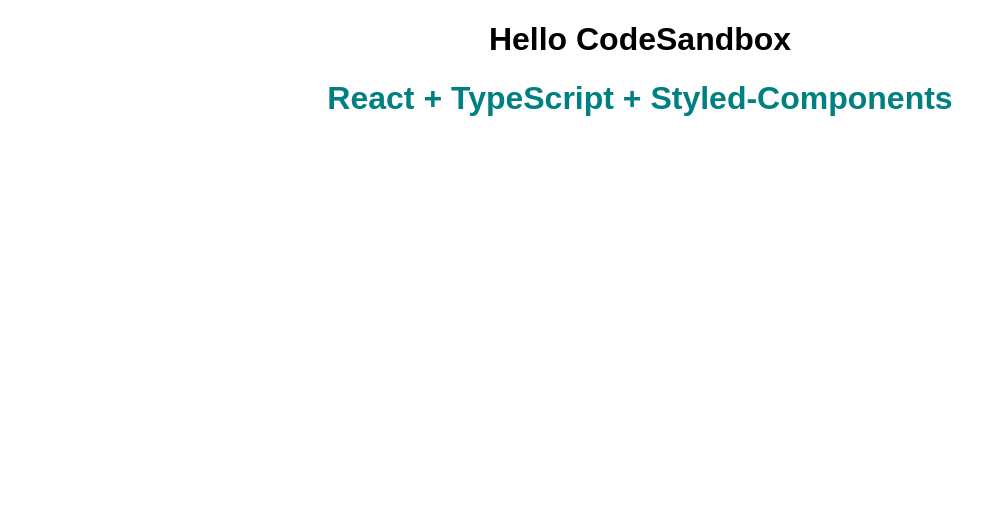
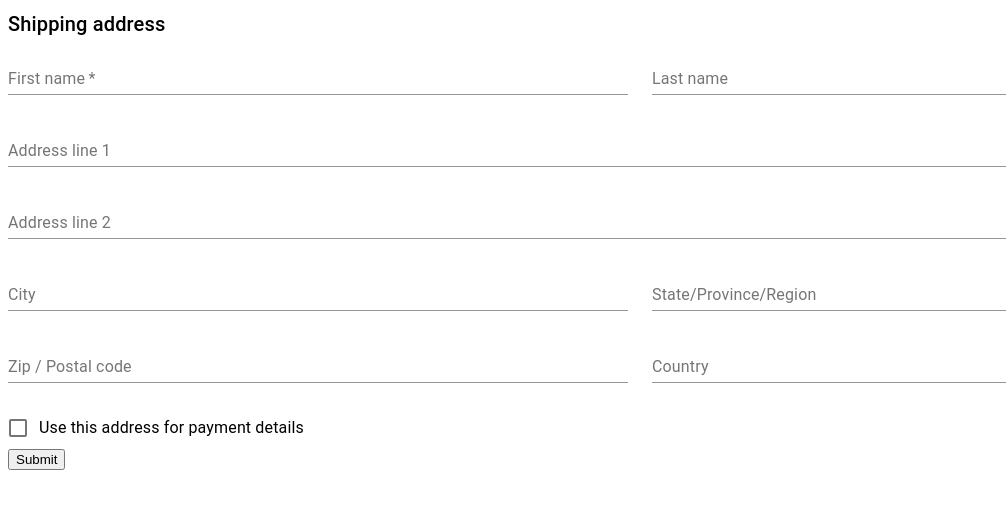
Before and after one commit to xzees/KPC, a React (Create React App) app: page / in a window 1280 px wide. Shown: the top 508 px of the page, without its empty margins (0-1006 px from the left). Built offline with nearby package versions, Linux system fonts and the light colour scheme.

Commit message:
add Mater

```diff
--- a/src/App.tsx
+++ b/src/App.tsx
@@ -1,12 +1,103 @@
 import React from "react";
-import Heading from "./Heading";
+import TextField from "@material-ui/core/TextField";
+
+import Grid from "@material-ui/core/Grid";
+import Typography from "@material-ui/core/Typography";
+import FormControlLabel from "@material-ui/core/FormControlLabel";
+import Checkbox from "@material-ui/core/Checkbox";
 
 function App() {
   return (
-    <div className="App">
-      <h1>Hello CodeSandbox</h1>
-      <Heading>React + TypeScript + Styled-Components</Heading>
-    </div>
+    <React.Fragment>
+      <form>
+        <Typography variant="h6" gutterBottom>
+          Shipping address
+        </Typography>
+        <Grid container spacing={3}>
+          <Grid item xs={12} sm={6}>
+            <TextField
+              id="firstName"
+              name="firstName"
+              label="First name"
+              fullWidth
+              required
+              autoComplete="given-name"
+            />
+          </Grid>
+          <Grid item xs={12} sm={6}>
+            <TextField
+              id="lastName"
+              name="lastName"
+              label="Last name"
+              fullWidth
+              autoComplete="family-name"
+            />
+          </Grid>
+          <Grid item xs={12}>
+            <TextField
+              id="address1"
+              name="address1"
+              label="Address line 1"
+              fullWidth
+              autoComplete="shipping address-line1"
+            />
+          </Grid>
+          <Grid item xs={12}>
+            <TextField
+              id="address2"
+              name="address2"
+              label="Address line 2"
+              fullWidth
+              autoComplete="shipping address-line2"
+            />
+          </Grid>
+          <Grid item xs={12} sm={6}>
+            <TextField
+              id="city"
+              name="city"
+              label="City"
+              fullWidth
+              autoComplete="shipping address-level2"
+            />
+          </Grid>
+          <Grid item xs={12} sm={6}>
+            <TextField
+              id="state"
+              name="state"
+              label="State/Province/Region"
+              fullWidth
+            />
+          </Grid>
+          <Grid item xs={12} sm={6}>
+            <TextField
+              id="zip"
+              name="zip"
+              label="Zip / Postal code"
+              fullWidth
+              autoComplete="shipping postal-code"
+            />
+          </Grid>
+          <Grid item xs={12} sm={6}>
+            <TextField
+              id="country"
+              name="country"
+              label="Country"
+              fullWidth
+              autoComplete="shipping country"
+            />
+          </Grid>
+          <Grid item xs={12}>
+            <FormControlLabel
+              control={
+                <Checkbox color="secondary" name="saveAddress" value="yes" />
+              }
+              label="Use this address for payment details"
+            />
+          </Grid>
+        </Grid>
+        <button type="submit">Submit</button>
+      </form>
+    </React.Fragment>
   );
 }
 
--- a/src/index.tsx
+++ b/src/index.tsx
@@ -1,16 +1,20 @@
-import * as React from "react";
+import React from "react";
 import { render } from "react-dom";
 import { Provider } from "react-redux";
 import configureStore from "./store";
 import App from "./App";
 
-import "./styles.css";
+import getMuiTheme from "material-ui/styles/getMuiTheme";
+import { MuiThemeProvider, lightBaseTheme } from "material-ui/styles";
 
+const lightMuiTheme = getMuiTheme(lightBaseTheme);
 const store = configureStore();
 
 const Root = () => (
   <Provider store={store}>
-    <App />
+    <MuiThemeProvider muiTheme={lightMuiTheme}>
+      <App />
+    </MuiThemeProvider>
   </Provider>
 );
 
```
Also changed, not shown: package.json (+8 -1 lines), tsconfig.json (+30 -7 lines), tslint.json (added, +18 -0 lines), src/components/Heading/Heading.style.ts (renamed from src/Heading/Heading.style.ts), src/components/Heading/Heading.tsx (renamed from src/Heading/Heading.tsx), src/components/Heading/index.ts (renamed from src/Heading/index.ts).
